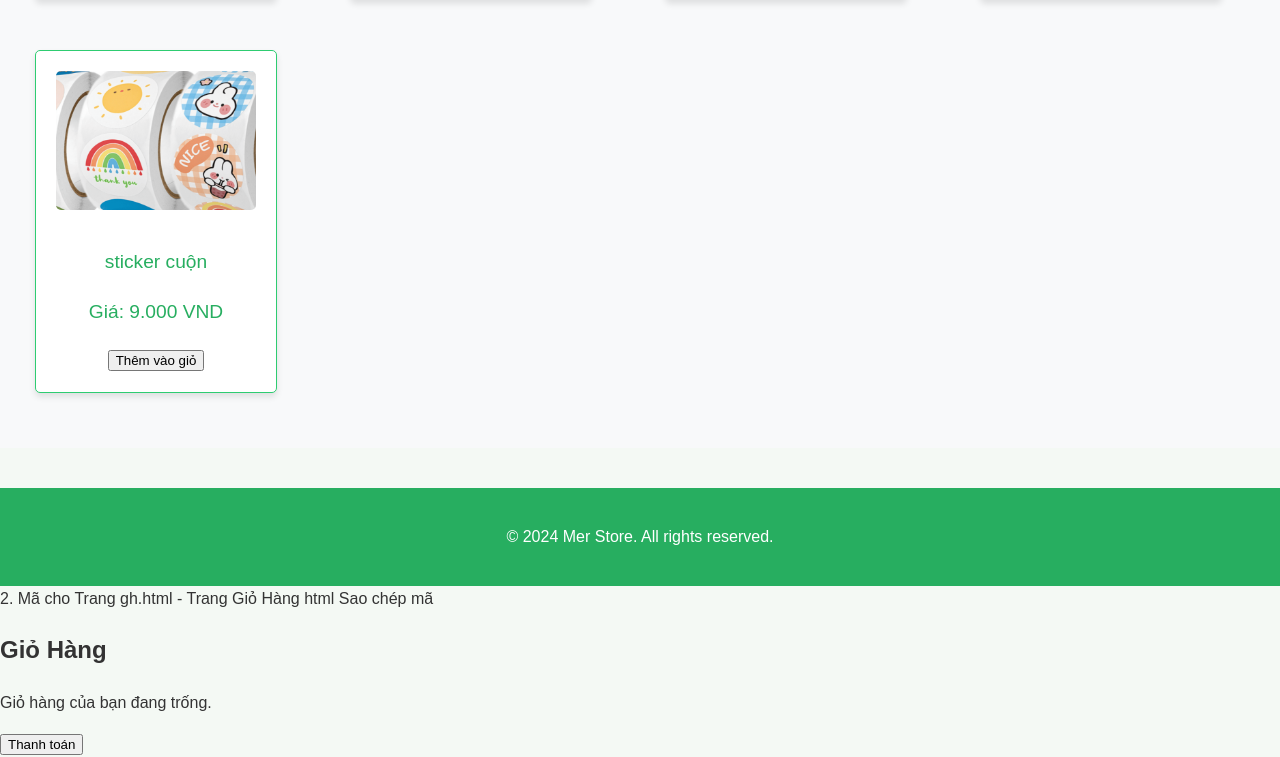
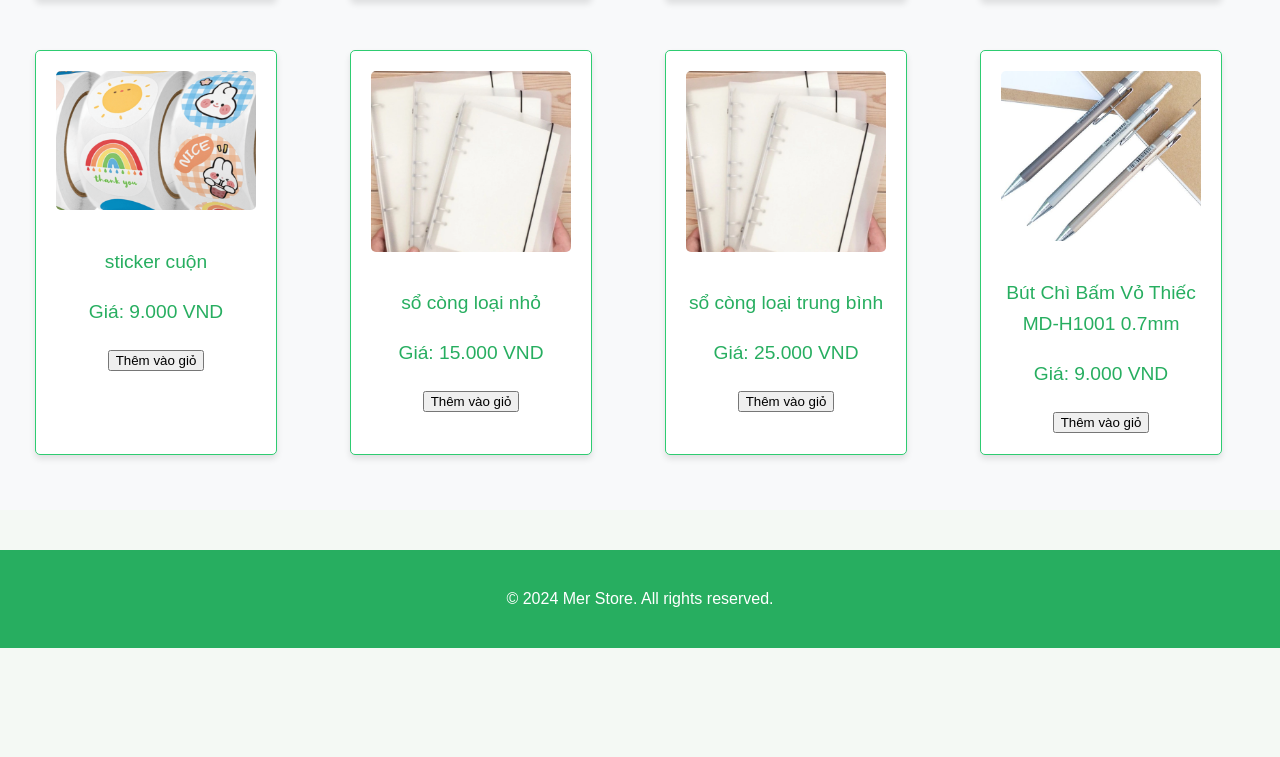
Before and after one commit to mer31/mer31.Vi_Th-_Th-y_Trang.github.io, a plain HTML site: page web bán đồ du lich/ct.html in a window 1280 px wide. Shown: the part 1180-1937 px from the top of the page. After the commit the page ends 1828 px from the top, so only its background shows below. Drawn offline with Linux system fonts and the light colour scheme.

Commit message:
Thêm mã của trang web bán hàng

```diff
--- a/web bán đồ du lich/ct.html
+++ b/web bán đồ du lich/ct.html
@@ -173,16 +173,34 @@
                     <p>Giá: 9.000 VND</p>
                     <button onclick="addToCart(9, 'sticker cuộn', 9000)">Thêm vào giỏ</button>
                 </div>
+                <div class="product">
+                    <img src="product10.png" alt="Sản phẩm 10">
+                    <p>sổ còng loại nhỏ</p>
+                    <p>Giá: 15.000 VND</p>
+                    <button onclick="addToCart(10, 'sổ còng loại nhỏ', 15000)">Thêm vào giỏ</button>
+                </div>
+                <div class="product">
+                    <img src="product10.png" alt="Sản phẩm 11">
+                    <p>sổ còng loại trung bình</p>
+                    <p>Giá: 25.000 VND</p>
+                    <button onclick="addToCart(11, 'sổ còng loại trung bình', 25000)">Thêm vào giỏ</button>
+                </div>
+                <div class="product">
+                    <img src="product13.png" alt="Sản phẩm 13">
+                    <p>Bút Chì Bấm Vỏ Thiếc MD-H1001 0.7mm</p>
+                    <p>Giá: 9.000 VND</p>
+                    <button onclick="addToCart(13, 'Bút Chì Bấm Vỏ Thiếc MD-H1001 0.7mm', 9000)">Thêm vào giỏ</button>
+                </div>
+
     </section>
 
     <footer>
         <p>&copy; 2024 Mer Store. All rights reserved.</p>
     </footer>
     <script>
-        // Lấy giỏ hàng từ localStorage hoặc khởi tạo nếu chưa có
-        let cart = JSON.parse(localStorage.getItem('cart')) || [];
 
-      // Cập nhật số lượng sản phẩm trong giỏ hàng
+ let cart = JSON.parse(localStorage.getItem('cart')) || [];
+
       function updateCartBadge() {
           const cartBadge = document.getElementById('cart-badge');
           let totalItems = cart.reduce((acc, item) => acc + item.quantity, 0);
@@ -194,7 +212,6 @@
           }
       }
 
-      // Thêm sản phẩm vào giỏ hàng
       function addToCart(id, name, price) {
           const productInCart = cart.find(item => item.id === id);
           if (productInCart) {
@@ -206,69 +223,7 @@
           updateCartBadge();
       }
 
-      // Cập nhật badge khi trang được tải
       updateCartBadge();
       </script>
       </body>
       </html>
-      2. Mã cho Trang gh.html - Trang Giỏ Hàng
-      html
-      Sao chép mã
-      <!DOCTYPE html>
-      <html lang="vi">
-      <head>
-      <meta charset="UTF-8">
-      <meta name="viewport" content="width=device-width, initial-scale=1.0">
-      <title>Giỏ Hàng - Mer Store</title>
-      <link rel="stylesheet" href="styles.css">
-      </head>
-      <body>
-
-      <h2>Giỏ Hàng</h2>
-      <div id="cart-items"></div>
-      <button onclick="checkout()">Thanh toán</button>
-
-      <script>
-      // Lấy giỏ hàng từ localStorage
-      let gh = JSON.parse(localStorage.getItem('cart')) || [];
-
-      // Hiển thị sản phẩm trong giỏ hàng
-      function displayCart() {
-          const cartItems = document.getElementById('cart-items');
-          cartItems.innerHTML = '';
-          if (cart.length === 0) {
-              cartItems.innerHTML = "<p>Giỏ hàng của bạn đang trống.</p>";
-              return;
-          }
-
-          cart.forEach((product, index) => {
-              const productDiv = document.createElement('div');
-              productDiv.classList.add('cart-item');
-              productDiv.innerHTML = `
-                  <p>${product.name} - ${product.price} - Số lượng: ${product.quantity}</p>
-                  <button onclick="removeFromCart(${index})">Xóa</button>
-              `;
-              cartItems.appendChild(productDiv);
-          });
-      }
-
-      // Xóa sản phẩm khỏi giỏ hàng
-      function removeFromCart(index) {
-          cart.splice(index, 1);
-          localStorage.setItem('cart', JSON.stringify(cart));
-          displayCart();
-      }
-
-      // Thanh toán (chỉ là ví dụ)
-      function checkout() {
-          alert('Đang tiến hành thanh toán!');
-          localStorage.removeItem('cart');
-          displayCart();
-      }
-
-      // Hiển thị giỏ hàng khi trang được tải
-      displayCart();
-      </script>
-
-      </body>
-      </html>
```
